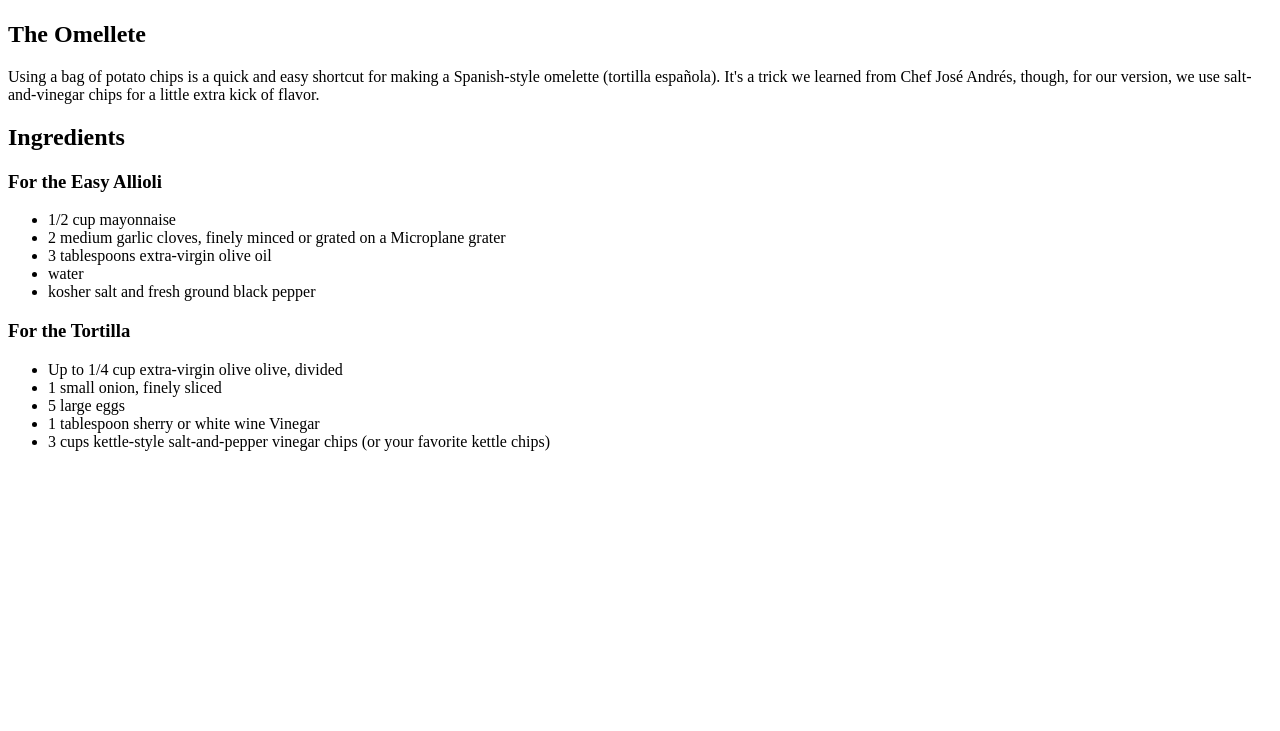
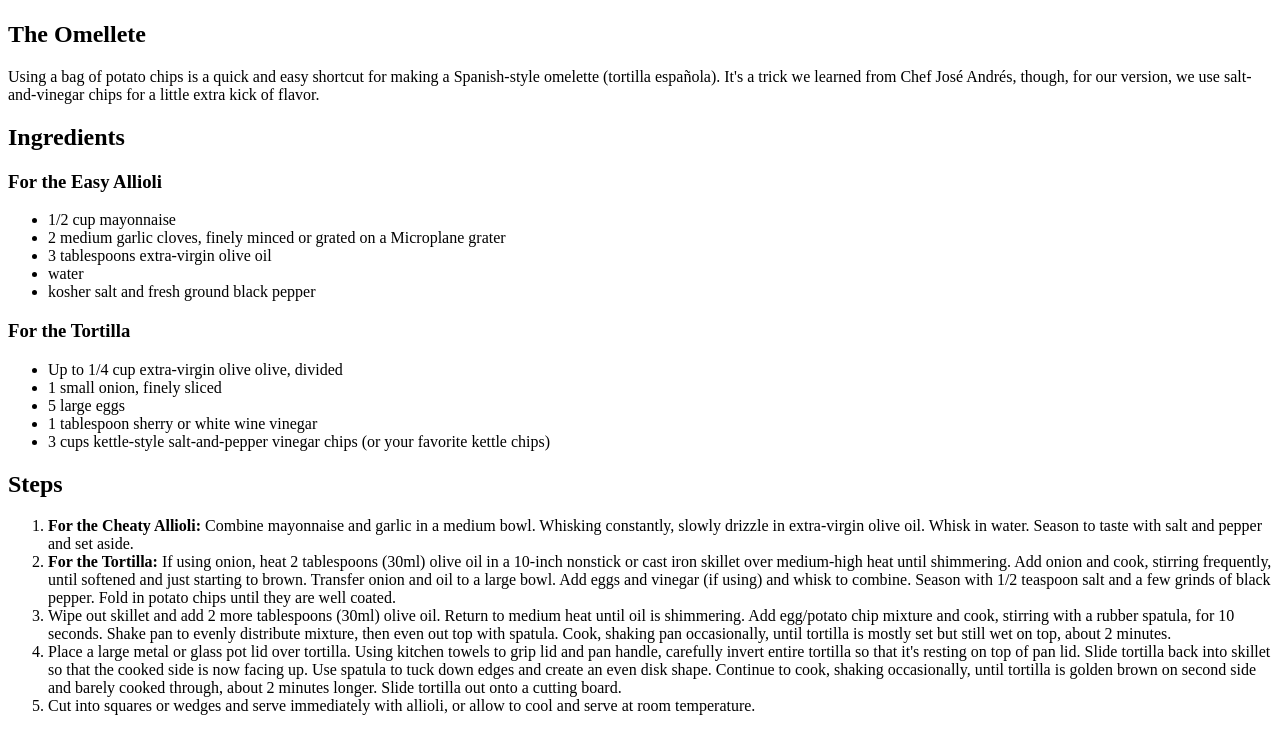
Before and after one commit to gitoutofthehouse/odin-recipes, a plain HTML site: page recipes/tortilla.html in a window 1280 px wide. Shown: the part 383-1114 px from the top of the page. Before the commit the page ends 850 px from the top, so only its background shows below. Drawn offline with Linux system fonts and the light colour scheme.

Commit message:
Instructions for Recipe

```diff
--- a/recipes/tortilla.html
+++ b/recipes/tortilla.html
@@ -23,10 +23,17 @@
         <li>Up to 1/4 cup extra-virgin olive olive, divided</li>
         <li>1 small onion, finely sliced</li>
         <li>5 large eggs</li>
-        <li>1 tablespoon sherry or white wine Vinegar</li>
+        <li>1 tablespoon sherry or white wine vinegar</li>
         <li>3 cups kettle-style salt-and-pepper vinegar chips (or your favorite kettle chips)</li>
-
     </ul>
+    <H2>Steps</H2>
+    <ol>
+        <li><strong>For the Cheaty Allioli:</strong> Combine mayonnaise and garlic in a medium bowl. Whisking constantly, slowly drizzle in extra-virgin olive oil. Whisk in water. Season to taste with salt and pepper and set aside.</li>
+        <li><strong>For the Tortilla:</strong> If using onion, heat 2 tablespoons (30ml) olive oil in a 10-inch nonstick or cast iron skillet over medium-high heat until shimmering. Add onion and cook, stirring frequently, until softened and just starting to brown. Transfer onion and oil to a large bowl. Add eggs and vinegar (if using) and whisk to combine. Season with 1/2 teaspoon salt and a few grinds of black pepper. Fold in potato chips until they are well coated.</li>
+        <li>Wipe out skillet and add 2 more tablespoons (30ml) olive oil. Return to medium heat until oil is shimmering. Add egg/potato chip mixture and cook, stirring with a rubber spatula, for 10 seconds. Shake pan to evenly distribute mixture, then even out top with spatula. Cook, shaking pan occasionally, until tortilla is mostly set but still wet on top, about 2 minutes.</li>
+        <li>Place a large metal or glass pot lid over tortilla. Using kitchen towels to grip lid and pan handle, carefully invert entire tortilla so that it's resting on top of pan lid. Slide tortilla back into skillet so that the cooked side is now facing up. Use spatula to tuck down edges and create an even disk shape. Continue to cook, shaking occasionally, until tortilla is golden brown on second side and barely cooked through, about 2 minutes longer. Slide tortilla out onto a cutting board.</li>
+        <li>Cut into squares or wedges and serve immediately with allioli, or allow to cool and serve at room temperature.</li>
+    </ol>
 
 </body>
 </html>
```
